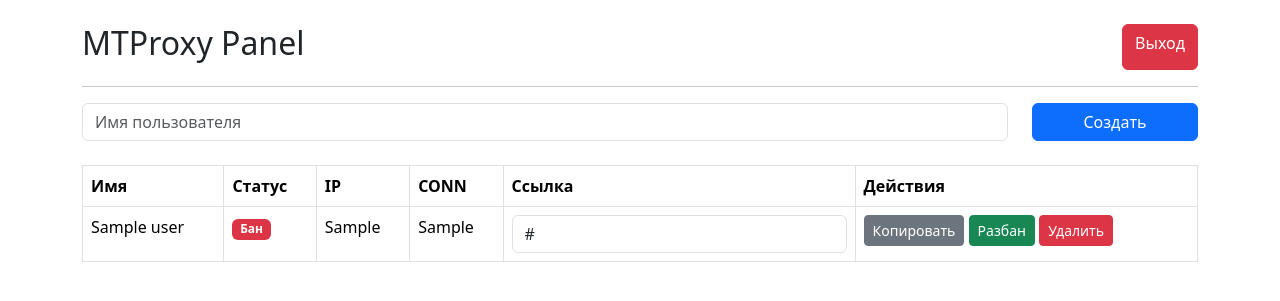
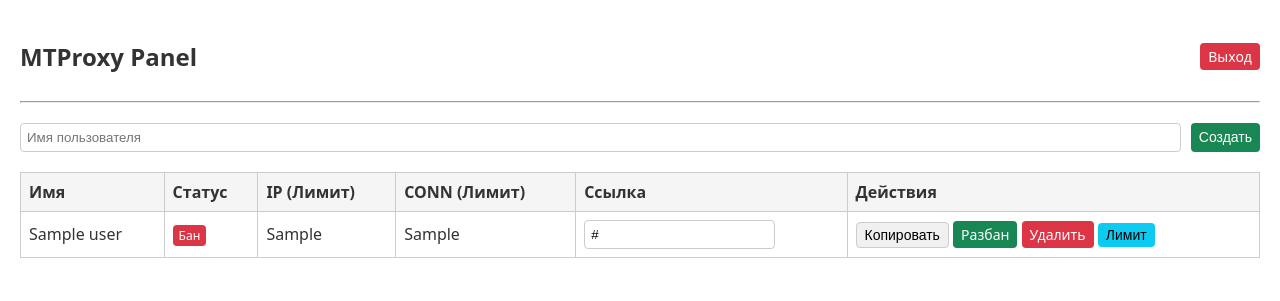
Before and after one commit to dmitr0zh/mtproto_gen, a FastAPI app: template templates/index.html in a window 1280 px wide. Shown: the top 301 px of the page. Run offline with FastAPI, Linux system fonts and the light colour scheme; the template is opened without the code that fills it: most values are stand-ins (such as "Sample title", 1, 10 or a date in 2020).

Commit message:
modified:   app.py 	modified:   templates/index.html

```diff
--- a/app.py
+++ b/app.py
@@ -7,6 +7,7 @@ import config
 import subprocess
 import binascii
 import os
+import time
 
 # CONFIG
 ADMIN_USER = config.user
@@ -14,19 +15,19 @@ ADMIN_PASSWORD = config.psw
 
 # --- Настройки сервера ---
 PREFIX = "ee"
-DOMAIN = "://onthewifi.com"
+DOMAIN = "80.85.241.26"
 PORT = "443"
 
+#Домен для обфускации и его перевод в HEX
 def get_postfix_from_system() -> str:
-    """Запрашивает домен у системы и переводит его в Hex"""
     try:
-        result = subprocess.run(["mtproxymax", "domain", "get"], capture_output=True, text=True, check=True)
+        result = subprocess.run(["mtproxymax", "domain", "get"], capture_output=True, text=True, check=True) #Запрос домена в MTPROXYMAX
         return binascii.hexlify(result.stdout.strip().encode('utf-8')).decode('utf-8')
     except Exception:
-        return None  # Резервный twitch.tv, если CLI недоступен
+        return None
 
 def get_user_secret(username: str) -> str:
-    """Ищет в файле и возвращает чистый 32-значный секрет"""
+    #Ищет в файле и возвращает чистый 32-значный секрет
     file_path = "/opt/mtproxymax/secrets.conf"
     if not os.path.exists(file_path):
         return ""
@@ -42,7 +43,7 @@ def get_user_secret(username: str) -> str:
         pass
     return ""
 
-# --- ВАШ БЛОК КОДА ---
+# БЛОК КОДА
 TARGET_USER = "ONE"
 raw_secret = get_user_secret(TARGET_USER)
 
@@ -51,7 +52,6 @@ if raw_secret:
     SECRET_KEY_TG = PREFIX + raw_secret + get_postfix_from_system()
 else:
     SECRET_KEY_TG = None
-    print(f"Пользователь {TARGET_USER} не найден!")
 
 # APP
 app = FastAPI()
@@ -215,3 +215,28 @@ def delete(request: Request, name: str):
     )
 
     return RedirectResponse("/", status_code=303)
+
+#Limits
+@app.post("/limit/{name}")
+def limit(
+    request: Request,
+    name: str,
+    ips: int = Form(...),
+    conn: int = Form(...)
+):
+    if redirect := require_auth(request):
+        return redirect
+    cmd_ips = f'echo "yes" | mtproxymax secret setlimit {name} ips {ips}'
+    cmd_conn = f'echo "yes" | mtproxymax secret setlimit {name} conns {conn}'
+
+    # Запускаем в реальном shell и выводим логи в терминал сервера для дебага
+    print(f"--- Установка лимитов для {name} ---")
+    res_ips = subprocess.run(cmd_ips, shell=True, capture_output=True, text=True)
+    print(f"Ответ mtproxy (IPS): {res_ips.stdout.strip()} {res_ips.stderr.strip()}")
+
+    res_conn = subprocess.run(cmd_conn, shell=True, capture_output=True, text=True)
+    print(f"Ответ mtproxy (CONN): {res_conn.stdout.strip()} {res_conn.stderr.strip()}")
+    print("-----------------------------------")
+
+    # Делаем редирект, чтобы страница обновилась
+    return RedirectResponse("/", status_code=303)
--- a/templates/index.html
+++ b/templates/index.html
@@ -1,160 +1,138 @@
 <!DOCTYPE html>
 <html>
 <head>
+    <meta charset="utf-8">
+    <title>MTProxy Panel</title>
+    <style>
+        body { font-family: system-ui, sans-serif; margin: 20px; color: #333; }
+        .header { display: flex; justify-content: space-between; align-items: center; }
+        table { width: 100%; border-collapse: collapse; margin-top: 20px; }
+        th, td { border: 1px solid #ccc; padding: 8px; text-align: left; }
+        th { background: #f5f5f5; }
 
-<meta charset="utf-8">
+        .btn { padding: 4px 8px; text-decoration: none; border-radius: 4px; border: 1px solid #ccc; cursor: pointer; display: inline-block; font-size: 14px; background: #f0f0f0; color: black; }
+        .btn-danger { background: #dc3545; color: white; border: none; }
+        .btn-warning { background: #ffc107; color: black; border: none; }
+        .btn-success { background: #198754; color: white; border: none; }
+        .btn-info { background: #0dcaf0; color: black; border: none; }
+        .badge { padding: 2px 6px; border-radius: 4px; font-size: 12px; color: white; }
+        .bg-success { background: #198754; }
+        .bg-danger { background: #dc3545; }
 
-<title>MTProxy Panel</title>
+        .create-form { display: flex; gap: 10px; margin: 20px 0; }
+        .form-control { padding: 6px; border: 1px solid #ccc; border-radius: 4px; flex-grow: 1; }
 
-<link href="https://cdn.jsdelivr.net/npm/bootstrap@5.3.3/dist/css/bootstrap.min.css" rel="stylesheet">
-
+        dialog { border: 1px solid #ccc; border-radius: 8px; padding: 20px; width: 300px; box-shadow: 0 4px 10px rgba(0,0,0,0.1); }
+        dialog::backdrop { background: rgba(0, 0, 0, 0.5); }
+        .dialog-buttons { display: flex; justify-content: flex-end; gap: 10px; margin-top: 15px; }
+    </style>
 </head>
-
 <body>
 
-<div class="container mt-4">
-
-<div class="d-flex justify-content-between">
-
+<div class="header">
     <h2>MTProxy Panel</h2>
-
-<a href="/logout" class="btn btn-danger">
-Выход
-</a>
-
+    <a href="/logout" class="btn btn-danger">Выход</a>
 </div>
-
 <hr>
 
-<form action="/create" method="post">
-
-<div class="row mb-4">
-
-<div class="col-md-10">
-
-<input
-class="form-control"
-name="name"
-placeholder="Имя пользователя"
-required
->
-
-</div>
-
-<div class="col-md-2">
-
-<button class="btn btn-primary w-100">
-Создать
-</button>
-
-</div>
-
-</div>
-
+<!-- Форма создания пользователя -->
+<form action="/create" method="post" class="create-form">
+    <input class="form-control" name="name" placeholder="Имя пользователя" required>
+    <button type="submit" class="btn btn-success">Создать</button>
 </form>
 
-<table class="table table-bordered">
-
+<!-- Таблица пользователей -->
+<table>
     <thead>
-
         <tr>
-
             <th>Имя</th>
             <th>Статус</th>
-<th>IP</th>
-<th>CONN</th>
+            <th>IP (Лимит)</th>
+            <th>CONN (Лимит)</th>
             <th>Ссылка</th>
             <th>Действия</th>
-
         </tr>
-
     </thead>
-
     <tbody>
-
         {% for user in users %}
-
         <tr>
-
             <td>{{ user.name }}</td>
-
             <td>
-
                 {% if user.active %}
-<span class="badge bg-success">
-Активен
-</span>
+                    <span class="badge bg-success">Активен</span>
                 {% else %}
-<span class="badge bg-danger">
-Бан
-</span>
+                    <span class="badge bg-danger">Бан</span>
                 {% endif %}
-
             </td>
-
+            <!-- Выводим текущие лимиты в ячейки -->
             <td>{{ user.max_ips }}</td>
-
             <td>{{ user.max_conn }}</td>
-
             <td>
-
-<input
-id="link{{ loop.index }}"
-class="form-control"
-readonly
-value="{{ user.link }}"
->
-
+                <input id="link{{ loop.index }}" class="form-control" readonly value="{{ user.link }}">
             </td>
-
             <td>
-
-<button
-class="btn btn-secondary btn-sm"
-onclick="navigator.clipboard.writeText(document.getElementById('link{{ loop.index }}').value)"
->
+                <button class="btn" onclick="navigator.clipboard.writeText(document.getElementById('link{{ loop.index }}').value)">
                     Копировать
                 </button>
 
                 {% if user.active %}
-
-<a
-class="btn btn-warning btn-sm"
-href="/disable/{{ user.name }}"
->
-Бан
-</a>
-
+                    <a class="btn btn-warning" href="/disable/{{ user.name }}">Бан</a>
                 {% else %}
-
-<a
-class="btn btn-success btn-sm"
-href="/enable/{{ user.name }}"
->
-Разбан
-</a>
-
+                    <a class="btn btn-success" href="/enable/{{ user.name }}">Разбан</a>
                 {% endif %}
 
-<a
-class="btn btn-danger btn-sm"
-href="/delete/{{ user.name }}"
-onclick="return confirm('Удалить пользователя?')"
->
+                <a class="btn btn-danger" href="/delete/{{ user.name }}" onclick="return confirm('Удалить пользователя?')">
                     Удалить
                 </a>
 
+                <!-- Передаем имя и текущие лимиты в функцию Javascript -->
+                <button class="btn btn-info" onclick="openLimitModal('{{ user.name }}', '{{ user.max_ips }}', '{{ user.max_conn }}')">
+                    Лимит
+                </button>
             </td>
-
         </tr>
-
         {% endfor %}
-
     </tbody>
-
 </table>
 
+<!-- Нативное модальное окно HTML5 -->
+<dialog id="limitModal">
+    <form id="limitForm" method="post">
+        <h3>Лимиты: <span id="modalUserName"></span></h3>
+
+        <div style="margin-bottom: 10px;">
+            <label style="display:block; margin-bottom:5px;">Максимум IP-адресов</label>
+            <input type="number" id="inputIps" name="ips" class="form-control" style="width:100%" min="1" required>
         </div>
+
+        <div style="margin-bottom: 10px;">
+            <label style="display:block; margin-bottom:5px;">Максимум подключений (CONN)</label>
+            <input type="number" id="inputConn" name="conn" class="form-control" style="width:100%" min="1" required>
+        </div>
+
+        <div class="dialog-buttons">
+            <button type="button" class="btn" onclick="document.getElementById('limitModal').close()">Отмена</button>
+            <button type="submit" class="btn btn-success">Сохранить</button>
+        </div>
+    </form>
+</dialog>
+
+<script>
+    // Функция теперь принимает текущие значения лимитов и подставляет их в форму
+    function openLimitModal(userName, currentIps, currentConn) {
+        const dialog = document.getElementById('limitModal');
+
+        // Настраиваем action формы и заголовок
+        document.getElementById('limitForm').action = '/limit/' + userName;
+        document.getElementById('modalUserName').innerText = userName;
+
+        // Подставляем текущие лимиты из таблицы в поля ввода (если они пусты, будут пустые поля)
+        document.getElementById('inputIps').value = currentIps || 3;
+        document.getElementById('inputConn').value = currentConn || 10;
+
+        dialog.showModal();
+    }
+</script>
 
 </body>
 </html>
```
Lines whose indentation alone changed are shown as unchanged.
